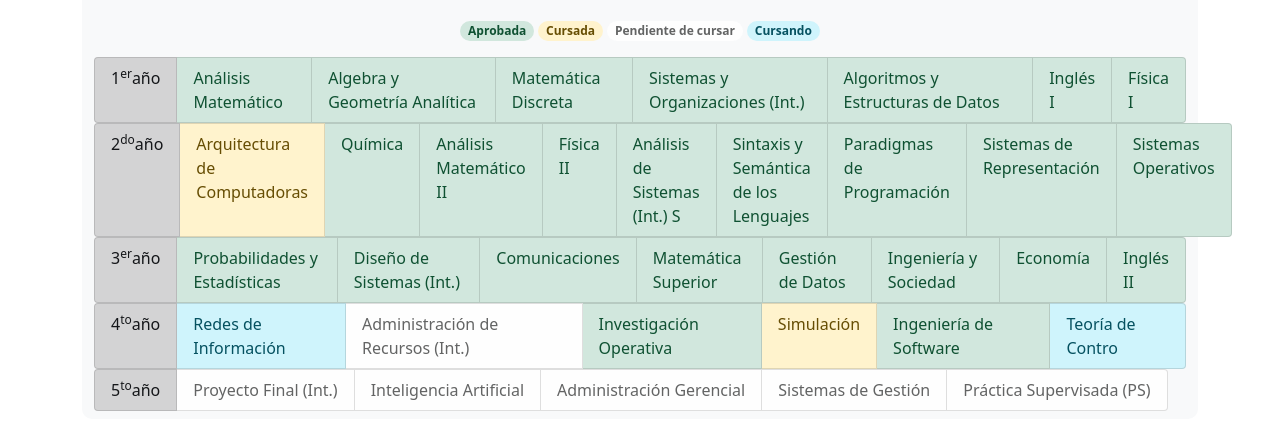
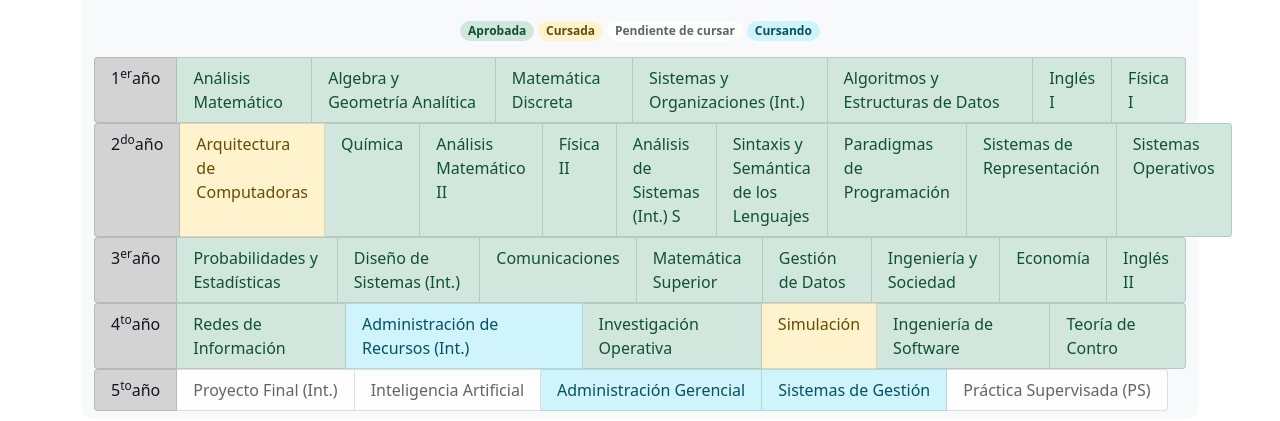
Before and after one commit to enzostefani507/enzostefani507, a plain HTML site: page formacion.html in a window 1280 px wide. Both pictures are taken after a click on the link "Ver materias troncales". Shown: the part 342-763 px from the top of the page. Drawn offline with nearby package versions, Linux system fonts and the light colour scheme.

Commit message:
update 15/04/23

```diff
--- a/formacion.html
+++ b/formacion.html
@@ -122,19 +122,19 @@
                         </ul>
                         <ul class="list-group list-group-horizontal-lg">
                         <li class="list-group-item list-group-item-dark">4<sup>to</sup>año</li>
-                            <li class="list-group-item list-group-item-info">Redes de Información</li>
-                            <li class="list-group-item list-group-item-light">Administración de Recursos (Int.)</li>
+                            <li class="list-group-item list-group-item-success">Redes de Información</li>
+                            <li class="list-group-item list-group-item-info">Administración de Recursos (Int.)</li>
                             <li class="list-group-item list-group-item-success">Investigación Operativa</li>
                             <li class="list-group-item list-group-item-warning">Simulación</li>
                             <li class="list-group-item list-group-item-success">Ingeniería de Software</li>
-                            <li class="list-group-item list-group-item-info">Teoría de Contro</li>
+                            <li class="list-group-item list-group-item-success">Teoría de Contro</li>
                         </ul>
                         <ul class="list-group list-group-horizontal-lg">
                         <li class="list-group-item list-group-item-dark">5<sup>to</sup>año</li>
                             <li class="list-group-item list-group-item-light">Proyecto Final (Int.)</li>
                             <li class="list-group-item list-group-item-light">Inteligencia Artificial</li>
-                            <li class="list-group-item list-group-item-light">Administración Gerencial</li>
-                            <li class="list-group-item list-group-item-light">Sistemas de Gestión</li>
+                            <li class="list-group-item list-group-item-info">Administración Gerencial</li>
+                            <li class="list-group-item list-group-item-info">Sistemas de Gestión</li>
                             <li class="list-group-item list-group-item-light">Práctica Supervisada (PS)</li>
                         </ul>
                     </div>
@@ -152,18 +152,19 @@
                         </p>
                         <ul class="list-group list-group">
                             <li class="list-group-item list-group-item-success">Complejidad y Técnicas de Diseño de Algoritmos</li>
-                            <li class="list-group-item list-group-item-light">Planificación</li>
                             <li class="list-group-item list-group-item-success">Bases de Datos Aplicadas</li>
                             <li class="list-group-item list-group-item-success">Desarrollo de Aplicaciones Cliente-Servidor</li>
+                            <li class="list-group-item list-group-item-success">Calidad del Producto y del Proceso Software</li>
+                            <li class="list-group-item list-group-item-success">Técnicas de Desarrollo de Software Ágil</li>
+                            <!--<li class="list-group-item list-group-item-light">Planificación</li>
                             <li class="list-group-item list-group-item-light">Sistemas de Información Geográficos</li>
-                            <li class="list-group-item list-group-item-info">Calidad del Producto y del Proceso Software</li>
-                            <li class="list-group-item list-group-item-info">Técnicas de Desarrollo de Software Ágil</li>
                             <li class="list-group-item list-group-item-light">Gestión de Seguridad de la Información</li>
                             <li class="list-group-item list-group-item-light">Auditoría de Sistemas e Informática Forense</li>
                             <li class="list-group-item list-group-item-light">Integración de desarrollo y operación de Software</li>
                             <li class="list-group-item list-group-item-light">Sistemas de Inteligencia de Negocios y Soporte de Decisiones</li>
                             <li class="list-group-item list-group-item-light">Formación de Emprendedores</li>
                             <li class="list-group-item list-group-item-light">Fundamentos de Ciberseguridad</li>
+                            -->
                         </ul>
                     </div>
                 </div>
```
Also changed, not shown: index.html (+4 -1 lines), me.png.
